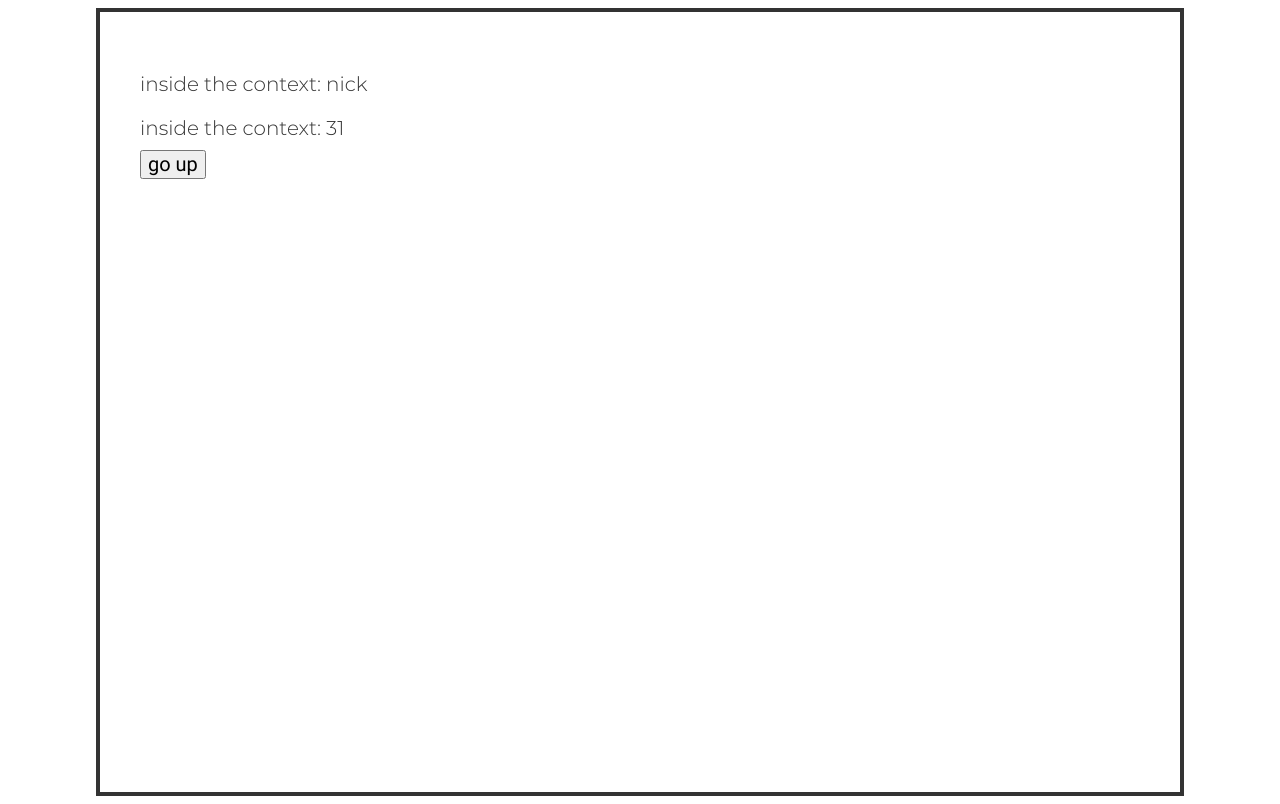
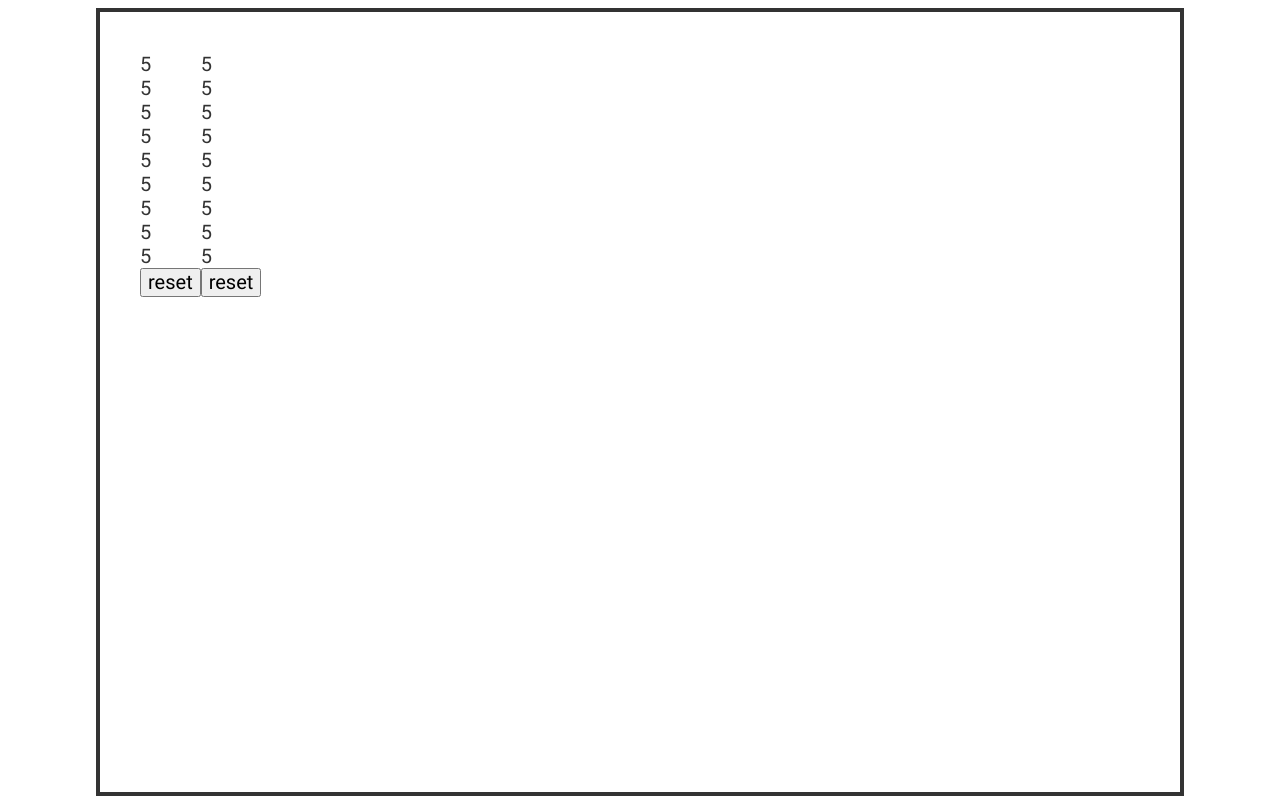
Before and after one commit to NicksIdeaEngine/sandbox, a React app: page / in a window 1280 px wide. Built offline with nearby package versions, Linux system fonts and the light colour scheme.

Commit message:
Sudoku board testing

```diff
--- a/src/App.js
+++ b/src/App.js
@@ -1,11 +1,14 @@
+/* eslint-disable */
 import React from 'react'
 import styled from '@emotion/styled'
 
 import color from './assets/palettes/material.scss'
-// eslint-disable-next-line no-unused-vars
 import gruv from './assets/palettes/gruvbox-light.scss'
 
-import TopContext from './components/TopContext'
+import Gameboard from './components/Gameboard'
+import Menu from './components/Menu'
+
+import useBoardState from './utils/useBoardState'
 
 const AppContainer = styled.div`
   margin: 0 auto;
@@ -16,9 +19,12 @@ const AppContainer = styled.div`
 `
 
 function App() {
+  const { boardState, resetBoard } = useBoardState()
+
   return (
     <AppContainer className="app-container">
-      <TopContext />
+      <Gameboard boardState={boardState} resetBoard={resetBoard} />
+      <Menu boardState={boardState} resetBoard={resetBoard} />
     </AppContainer>
   )
 }
--- /dev/null
+++ b/src/components/Gameboard.js
@@ -0,0 +1,15 @@
+/* eslint-disable */
+import React from 'react'
+
+const Gameboard = ({ boardState, resetBoard }) => {
+  return (
+    <div>
+      <div>{boardState}</div>
+      <button type="button" onClick={resetBoard}>
+        reset
+      </button>
+    </div>
+  )
+}
+
+export default Gameboard
--- /dev/null
+++ b/src/components/Menu.js
@@ -0,0 +1,15 @@
+/* eslint-disable */
+import React from 'react'
+
+const Menu = ({ boardState, resetBoard }) => {
+  return (
+    <div>
+      <div>{boardState}</div>
+      <button type="button" onClick={resetBoard}>
+        reset
+      </button>
+    </div>
+  )
+}
+
+export default Menu
--- a/src/components/TopContext.js
+++ /dev/null
@@ -1,69 +0,0 @@
-/* eslint-disable */
-import React, { Component, createContext } from 'react'
-import PropTypes from 'prop-types'
-
-const MyContext = createContext()
-
-class MyProvider extends Component {
-  constructor(props) {
-    super(props)
-
-    this.state = {
-      name: 'nick',
-      age: 31,
-      cool: true,
-    }
-  }
-
-  render() {
-    const { name, age, cool } = this.state
-    return (
-      <MyContext.Provider
-        value={{
-          state: this.state,
-          growOlder: () => this.setState({ age: age + 1 }),
-        }}
-      >
-        {this.props.children}
-      </MyContext.Provider>
-    )
-  }
-}
-
-const Family = (props) => (
-  <div className="family">
-    <Person />
-  </div>
-)
-
-class Person extends Component {
-  render() {
-    return (
-      <div className="person">
-        <MyContext.Consumer>
-          {(context) => (
-            <React.Fragment>
-              <p>inside the context: {context.state.name}</p>
-              <p>inside the context: {context.state.age}</p>
-              <button onClick={context.growOlder}>go up</button>
-            </React.Fragment>
-          )}
-        </MyContext.Consumer>
-      </div>
-    )
-  }
-}
-
-class TopContext extends Component {
-  render() {
-    return (
-      <MyProvider>
-        <div>
-          <Family />
-        </div>
-      </MyProvider>
-    )
-  }
-}
-
-export default TopContext
--- /dev/null
+++ b/src/lib/createEmptyBoard.js
@@ -0,0 +1,48 @@
+/* eslint-disable */
+import React from 'react'
+// import PropTypes from 'prop-types'
+
+const createNewTile = ({ test = '0', idNum = 1, row = 1, column = 1 } = {}) => {
+  const id = `tile-${idNum}`
+
+  return (
+    <div key={id} id={id} row={row} column={column}>
+      {test}
+    </div>
+  )
+}
+
+const createNewRow = ({ test = '1', row = 1 } = {}) => {
+  let idNum = (row - 1) * 3
+  let column = 1
+
+  return (
+    <div id={`row-${row}`} key={`row-${row}`}>
+      {Array.from(Array(3), () => {
+        const newTile = createNewTile({ test, idNum, row, column })
+        idNum += 1
+        column += 1
+        return newTile
+      })}
+    </div>
+  )
+}
+
+const createEmptyBoard = ({ propTest = '5' } = {}) => {
+  let row = 1
+  let test = '44'
+
+  if (propTest !== undefined) {
+    test = propTest
+  } else {
+    test = '2'
+  }
+
+  return Array.from(Array(3), () => {
+    const newRow = createNewRow({ test, row })
+    row += 1
+    return newRow
+  })
+}
+
+export default createEmptyBoard
--- a/src/styles/MainStyles.js
+++ b/src/styles/MainStyles.js
@@ -10,6 +10,11 @@ const fira = "'Fira Code', sans-serif;"
 const montserrat = "'Montserrat', sans-serif;"
 
 const MainContainer = styled.main`
+  .app-container {
+    display: flex;
+    flex-wrap: wrap;
+  }
+
   h1,
   h2,
   h3,
--- /dev/null
+++ b/src/utils/useBoardState.js
@@ -0,0 +1,18 @@
+/* eslint-disable */
+import { useState } from 'react'
+import createEmptyBoard from '../lib/createEmptyBoard'
+
+const useBoardState = () => {
+  const [boardState, setBoardState] = useState(createEmptyBoard())
+
+  const resetBoard = (e) => {
+    console.log(boardState)
+    console.log(e.target)
+    setBoardState(createEmptyBoard({ propTest: '9' }))
+    console.log(boardState)
+  }
+
+  return { boardState, resetBoard }
+}
+
+export default useBoardState
```
Also changed, not shown: .eslintrc.js, 1 other file (tests, documents, lock files or other folders).
